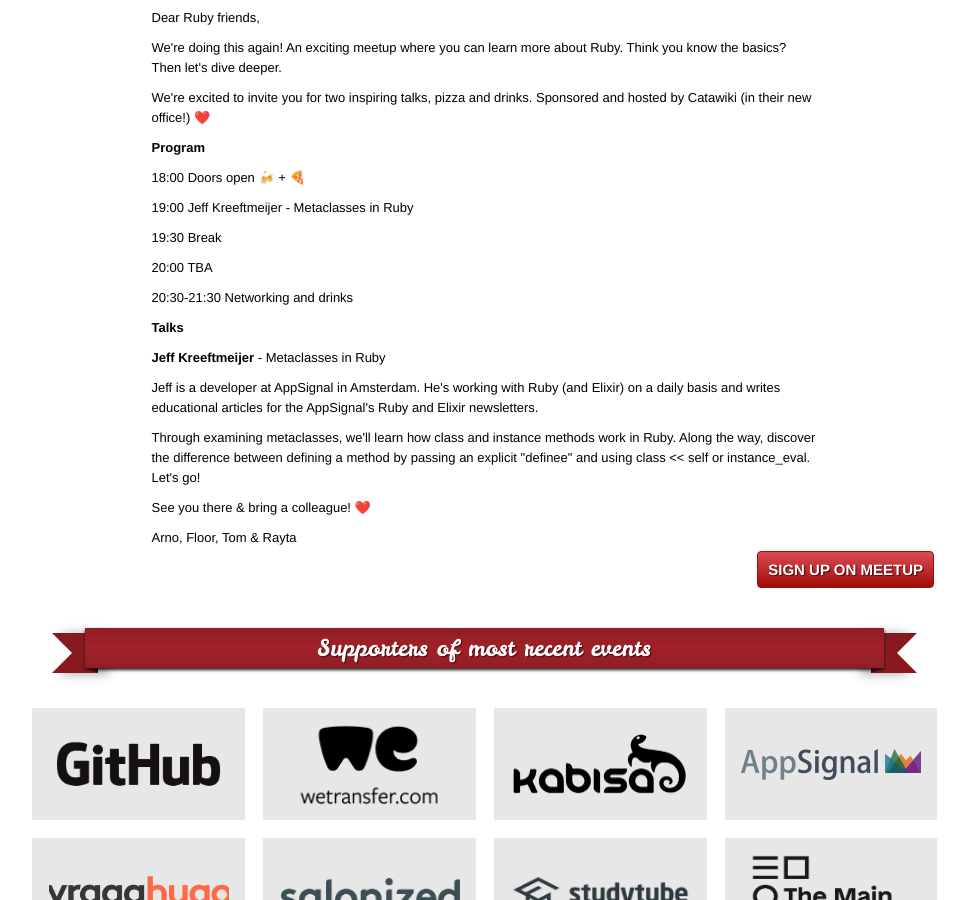
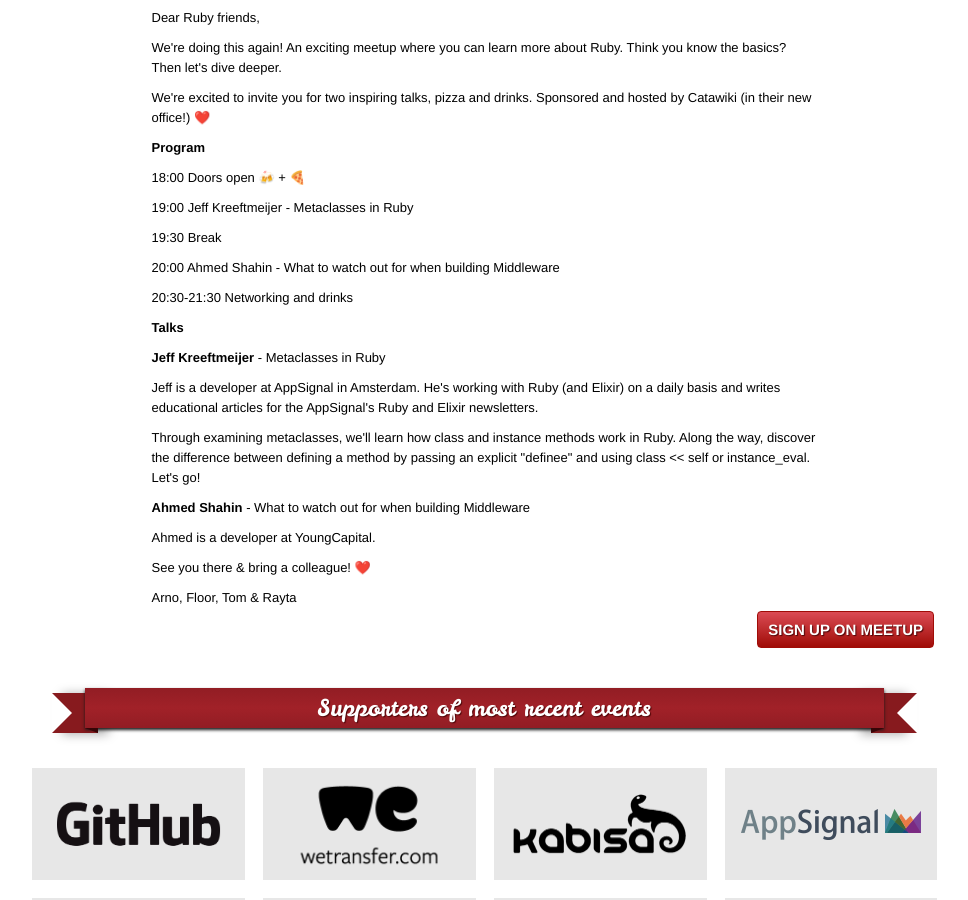
Before and after one commit to amsrb/amsrb.github.com, a Jekyll site: the page built from index.html, in a window 1280 px wide and 900 px high, scrolled down 561 px. Shown: the whole window, without its empty margins (156-1124 px from the left). Built offline with Jekyll 4.4.1, drawn with Linux system fonts in a browser that asks for light colours; comment, search, counter and statistics services are not loaded.

Commit message:
Add Ahmed's talk for April 16

```diff
--- a/index.html
+++ b/index.html
@@ -29,7 +29,7 @@
         <p>18:00 Doors open 🍻 + 🍕</p>
         <p>19:00 Jeff Kreeftmeijer - Metaclasses in Ruby</p>
         <p>19:30 Break</p>
-        <p>20:00 TBA</p>
+        <p>20:00 Ahmed Shahin - What to watch out for when building Middleware</p>
         <p>20:30-21:30 Networking and drinks</p>
 
         <p><strong>Talks</strong></p>
@@ -37,7 +37,11 @@
         <p><strong>Jeff Kreeftmeijer</strong> - Metaclasses in Ruby</p>
         <p>Jeff is a developer at AppSignal in Amsterdam. He's working with Ruby (and Elixir) on a daily basis and writes educational articles for the AppSignal's Ruby and Elixir newsletters.</p>
         <p>Through examining metaclasses, we'll learn how class and instance methods work in Ruby. Along the way, discover the difference between defining a method by passing an explicit "definee" and using <code>class << self</code> or <code>instance_eval</code>. Let's go!</p>
+        <p><strong>Ahmed Shahin</strong> - What to watch out for when building Middleware</p>
+        <p>Ahmed is a developer at YoungCapital.</p>
+
         <p>See you there &amp; bring a colleague! ❤️</p>
+
 
         <p>Arno, Floor, Tom &amp; Rayta</p>
       </div>
```
